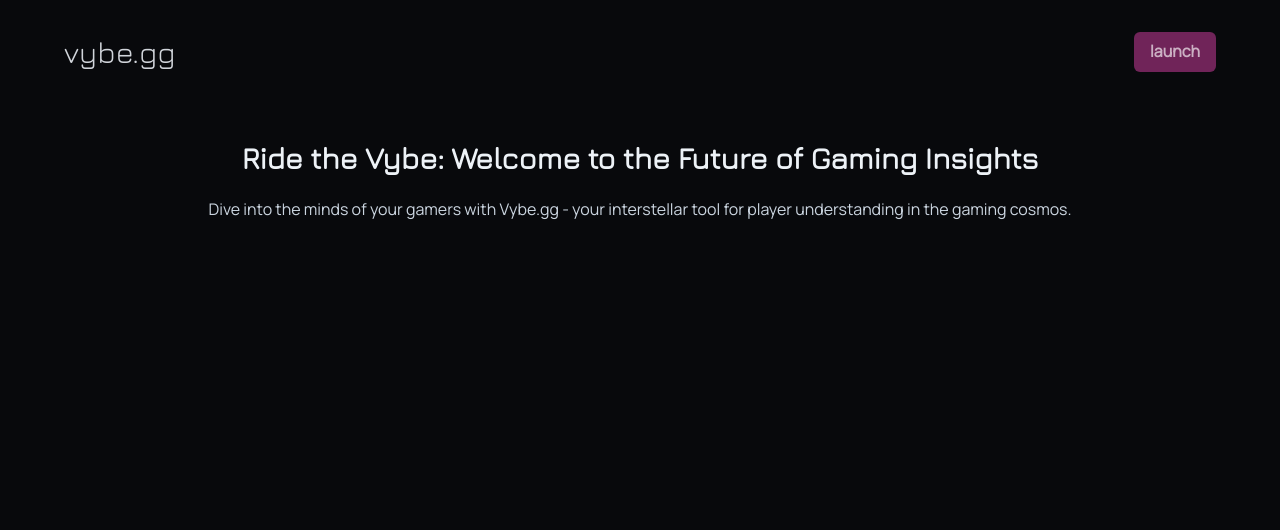
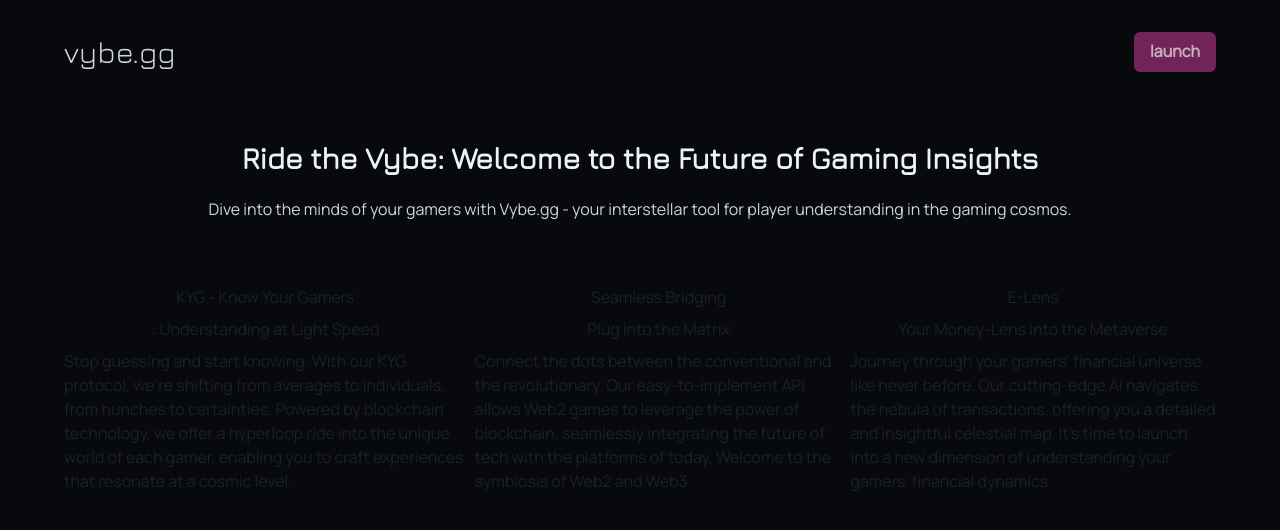
Before and after one commit to shl0k28/vybe_gg_client, a Next.js app: page / in a window 1280 px wide. Shown: the top 530 px of the page. Built offline with nearby package versions, Linux system fonts and the light colour scheme.

Commit message:
landing page feature

```diff
--- a/src/pages/index.tsx
+++ b/src/pages/index.tsx
@@ -3,6 +3,27 @@
 
 const Home: NextPage = () => {
 	const header = `vybe.gg`
+
+	const features = [
+		{
+			title: `KYG - Know Your Gamers`,
+			subTitle: `: Understanding at Light Speed`,
+			content: `Stop guessing and start knowing. With our KYG protocol, we're shifting from averages to individuals, from hunches to certainties. Powered by blockchain technology, we offer a hyperloop ride into the unique world of each gamer, enabling you to craft experiences that resonate at a cosmic level.`,
+			color: `#08090c`
+		},
+		{
+			title: `Seamless Bridging`,
+			subTitle: ` Plug into the Matrix`,
+			content: `Connect the dots between the conventional and the revolutionary. Our easy-to-implement API allows Web2 games to leverage the power of blockchain, seamlessly integrating the future of tech with the platforms of today. Welcome to the symbiosis of Web2 and Web3`,
+			color: ``,
+		},
+		{
+			title: `E-Lens`,
+			subTitle: `Your Money-Lens into the Metaverse`,
+			content: `Journey through your gamers' financial universe like never before. Our cutting-edge AI navigates the nebula of transactions, offering you a detailed and insightful celestial map. It's time to launch into a new dimension of understanding your gamers' financial dynamics`,
+			color: ``
+		}
+	]
 
 	return(
 		<Box h={'100vh'} w={'100vw'} overflowX={'hidden'} overflowY={'scroll'} bgColor={'#08090c'} fontFamily={'Manrope'}>
@@ -23,6 +44,19 @@
 					{`Dive into the minds of your gamers with Vybe.gg - your interstellar tool for player understanding in the gaming cosmos.`}
 				</Text>
 			</VStack>
+			<HStack align={'center'} justify={'space-between'} px={16} py={8}>
+				{
+					features.map(({ title, subTitle, content }, index) => {
+						return(
+							<VStack key={index}>
+								<Text>{title}</Text>
+								<Text>{subTitle}</Text>
+								<Text>{content}</Text>
+							</VStack>
+						)
+					})
+				}
+			</HStack>
 		</Box>
 	)
 }
```
